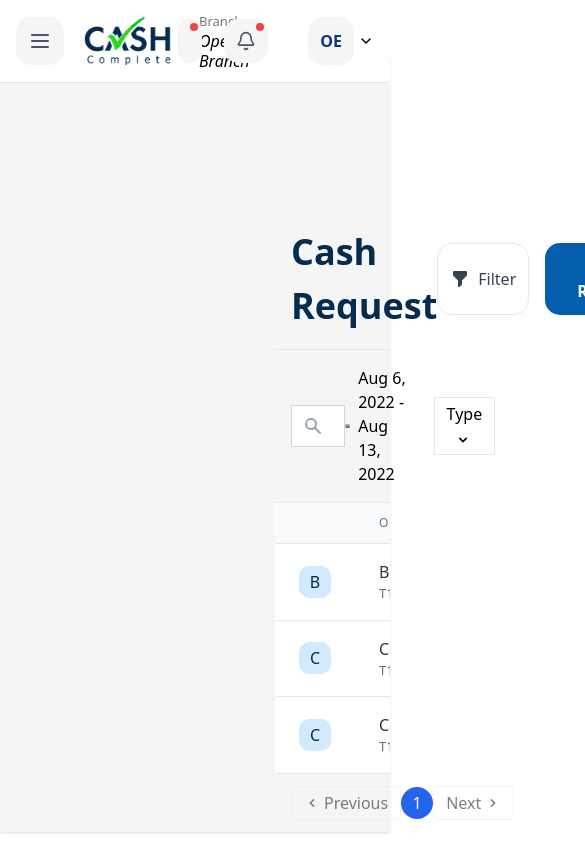
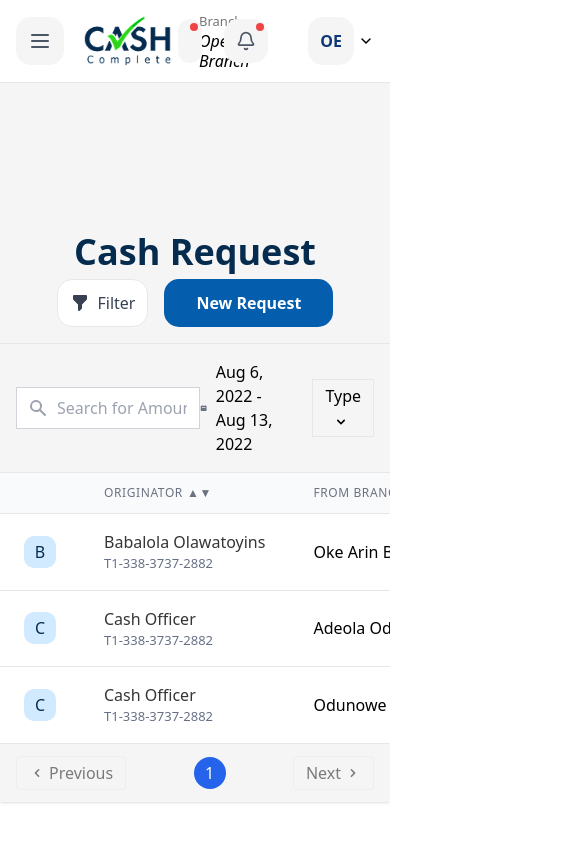
Before and after one commit to Meshack-Odunowe/assessment, a Next.js app: page /cash-request in a window 390 px wide. Shown: the top 844 px of the page, 585 px wide, since content can reach past the window. Built offline with nearby package versions, Linux system fonts and the light colour scheme.

Commit message:
added a not-found page

```diff
--- a/app/(dashboard)/control-tower/page.tsx
+++ b/app/(dashboard)/control-tower/page.tsx
@@ -7,7 +7,7 @@ const OperationsHeadDashboard = () => {
 
 
   return (
-    <div className=' bg-[#F5F5F5] pl-[270px]   h-full mt-[70px]'>
+    <div className=' bg-[#F5F5F5] lg:pl-[270px]   h-full mt-[70px]'>
       <ControlTower />
 
 
--- a/app/_components/cash-request-table.tsx
+++ b/app/_components/cash-request-table.tsx
@@ -188,9 +188,9 @@ const CashRequestTable: React.FC = () => {
   });
 
   return (
-    <div className="bg-[#F5F5F5] pl-[275px] pt-[150px] rounded-lg shadow">
+    <div className="bg-[#F5F5F5] lg:pl-[275px] pt-[150px] rounded-lg shadow">
       {/* Header */}
-      <div className="flex justify-between items-center p-4 border-b">
+      <div className="flex flex-col lg:flex-row justify-between items-center p-4 border-b w-full">
         <h1 className="text-[36px] font-bold text-[#052B4E]">Cash Request</h1>
         <div className="flex gap-4">
           <button className="flex items-center bg-white rounded-[15px] gap-2 px-3 py-2 text-gray-700 border ">
@@ -238,7 +238,7 @@ const CashRequestTable: React.FC = () => {
 
       {/* Table */}
       <div className="overflow-x-auto">
-        <table className="min-w-full divide-y divide-gray-200">
+        <table className="min-w-full  px-4 divide-y divide-gray-200">
           <thead className="bg-gray-50">
             {table.getHeaderGroups().map(headerGroup => (
               <tr key={headerGroup.id}>
--- /dev/null
+++ b/app/not-found.tsx
@@ -0,0 +1,35 @@
+// app/not-found.tsx
+'use client';
+
+import { usePathname } from 'next/navigation';
+import Link from 'next/link';
+
+export default function NotFound() {
+  const pathname = usePathname();
+  const pageName = pathname.split('/').pop() || 'page';
+
+  return (
+    <div className="min-h-screen flex items-center justify-center bg-gray-50">
+      <div className="text-center p-8 max-w-md">
+        <h1 className="text-6xl font-bold text-indigo-600 mb-2">404</h1>
+        <div className="mb-8">
+          <h2 className="text-3xl font-semibold text-gray-800 mb-3">
+            Page Not Found
+          </h2>
+          <p className="text-lg text-gray-600">
+            The <span className="font-medium text-indigo-500">{pageName}</span> page is not yet available.
+          </p>
+          <p className="text-gray-500 mt-2">
+            We're working on it and it will be coming soon!
+          </p>
+        </div>
+        <Link
+          href="/"
+          className="inline-block px-6 py-3 bg-indigo-600 text-white font-medium rounded-md hover:bg-indigo-700 transition-colors"
+        >
+          Back to Home
+        </Link>
+      </div>
+    </div>
+  );
+}
```
